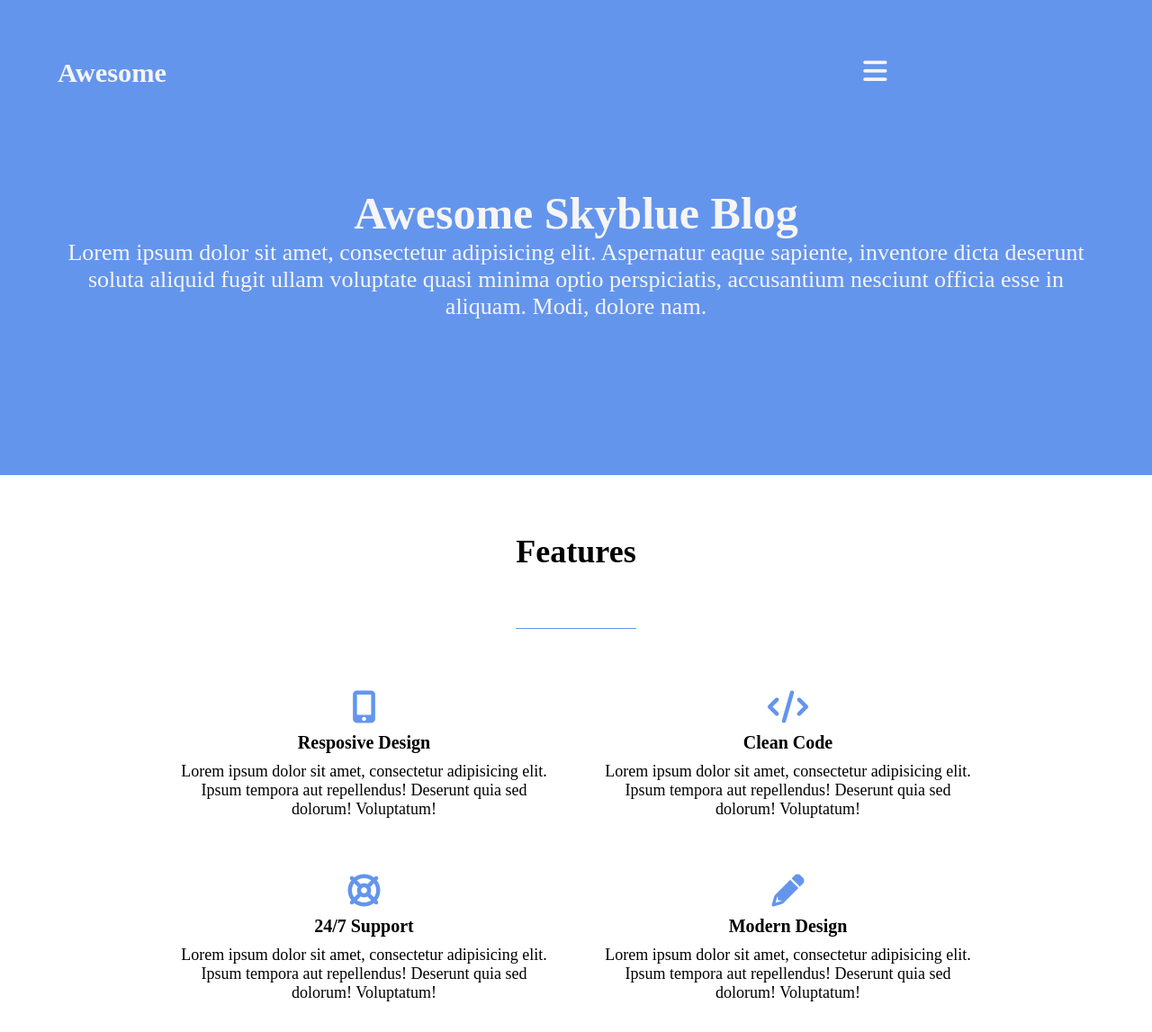
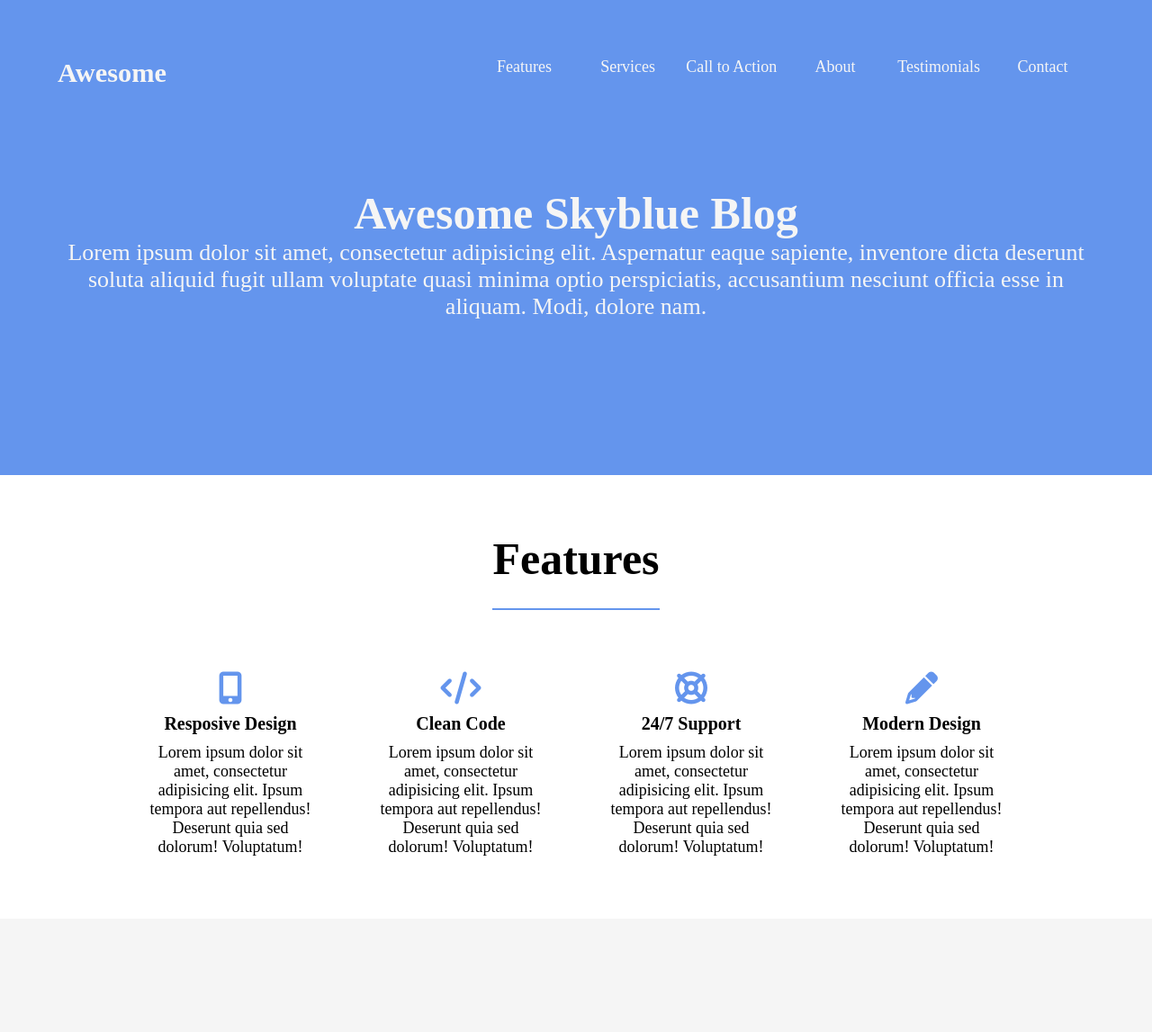
Before and after one commit to mamiko-s/resposive-git, a plain HTML site: page index.html in a window 1280 px wide. Shown: the top 1147 px of the page at 90% size. Drawn offline with Linux system fonts and the light colour scheme.

Commit message:
Desktop version is done

```diff
--- a/css/style.css
+++ b/css/style.css
@@ -419,6 +419,53 @@ $=
 }
 
 @media (min-width: 1000px) {
+
+    header>article:nth-child(1) {
+        width: 100%;
+    }
+
+    nav {
+        width: 60%;
+    }
+
+    nav>ul {
+        width: 100%;
+        display: flex;
+        justify-content: space-between;
+    }
+
+    nav li {
+        display: flex;
+        width: 100%;
+        list-style: none;
+    }
+
+    nav a {
+        width: 100%;
+        color: whitesmoke;
+        text-decoration: none;
+        font-size: 18px;
+        border-radius: 5px;
+    }
+
+    nav a:hover {
+        background-color: darkslateblue;
+        border: 1px solid whitesmoke;
+        padding: 3%;
+    }
+
+    details {
+        display: none;
+    }
+
+    .features {
+        padding-bottom: 0%;
+    }
+
+    .features article {
+        flex-wrap: unset;
+    }
+
     .computer {
         flex-direction: row;
         justify-content: center;
@@ -457,7 +504,8 @@ $=
     }
 
     .about>h2,
-    .call-action>h2 {
+    .call-action>h2,
+    .features>h2 {
         width: fit-content;
         border-bottom: 2px solid cornflowerblue;
         font-size: 50px;
```
Also changed, not shown: 2 other files.
